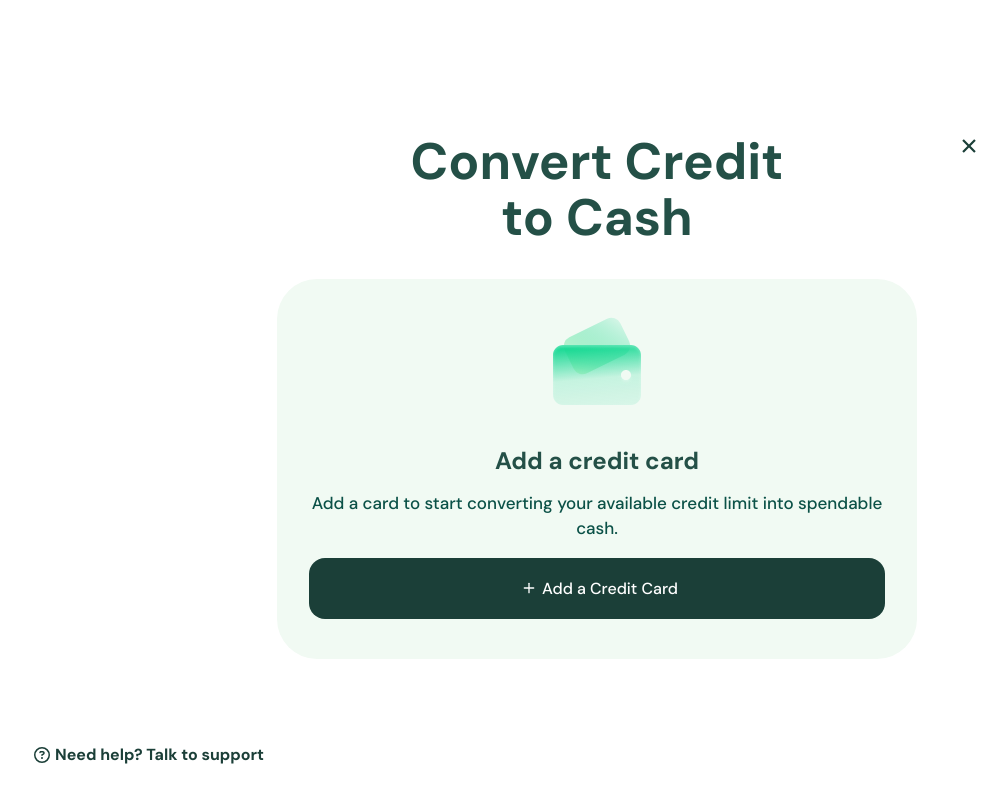
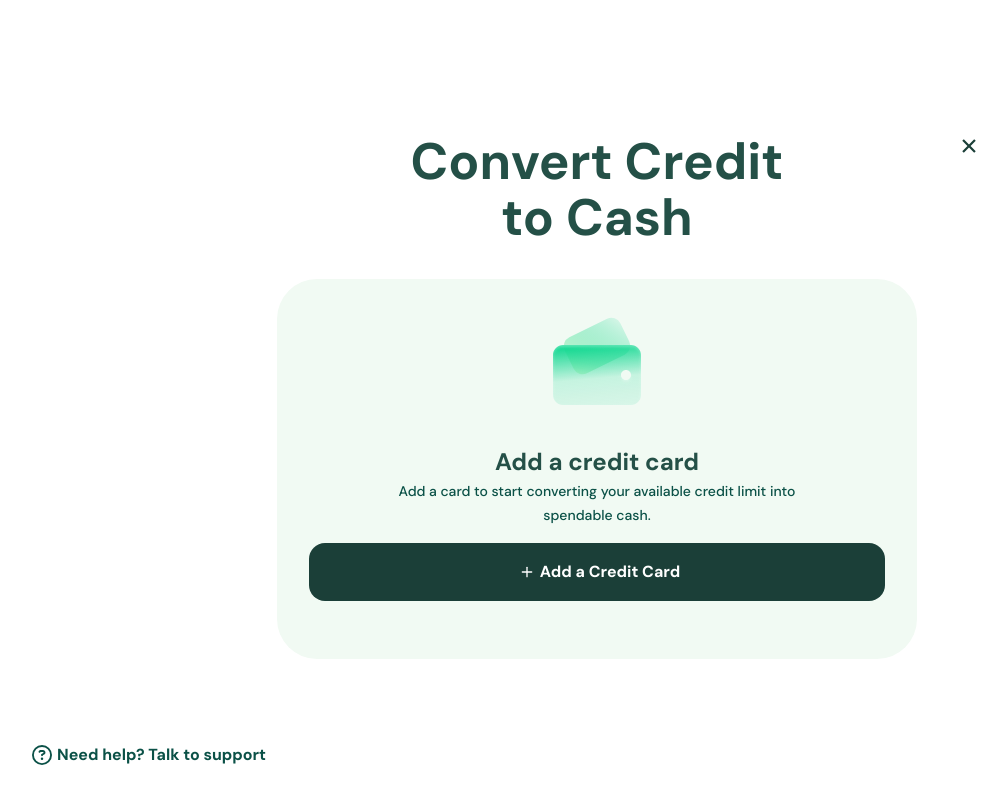
Before and after one commit to ascinate/kashu, a React (Vite) app: page / in a window 1280 px wide. Shown: the top 804 px of the page, without its empty margins (43-1050 px from the left). Built offline with nearby package versions, Linux system fonts and the light colour scheme.

Commit message:
file changes

```diff
--- a/src/index.css
+++ b/src/index.css
@@ -287,11 +287,16 @@ button:focus-visible {
   font-size: 24px;
   font-weight: 700;
   color: var(--primary-color);
+  line-height: 34px;
+  margin-top: 34px;
 }
 .add-t{
   color: #0B5147;
   font-weight: 500;
-  font-size: 17px;
+  font-size: 14px;
+  line-height: 24px;
+  width: 80%;
+  margin: auto;
 }
 .add-cre{
   background: #1b3f38 !important;
@@ -299,19 +304,25 @@ button:focus-visible {
   padding-top: 10px;
   padding-bottom: 10px;
   border-radius: 16px;
-  height: 61px;
+  height: 58px;
   line-height: 41px;
+  font-size: 16px;
+  font-weight: 700;
 }
 .add-cre svg{
   margin-right: 5px;
 }
 .need-text{
   font-weight: 700;
-  color: #1b3f38;
+  color: #0B5147;
   bottom: 33px;
+  font-size: 16px;
 }
 .need-text svg{
   margin-right: 5px;
+  width: 20px;
+  height: 20px;
+  color: #0B5147;
 }
 .sel-w{
   color: #0B5147;
--- a/src/pages/DepositEmpty.tsx
+++ b/src/pages/DepositEmpty.tsx
@@ -18,7 +18,7 @@ const DepositEmpty: React.FC = () => {
 
               <div className="walltes-div01 mx-auto mt-8 px-8 py-8">
                  <img src={wallet} alt="wal" className="mx-auto text-center"/>
-                 <h3 className='mt-8'> Add a credit card </h3>
+                 <h3> Add a credit card </h3>
                  <p className='mt-3 add-t'> Add a card to start converting your available credit limit into spendable cash. </p>
                  <NavLink to="/depositselect" className='w-full add-cre flex items-center justify-center mt-4'> <FiPlus/> Add a Credit Card</NavLink>
               </div>
```
